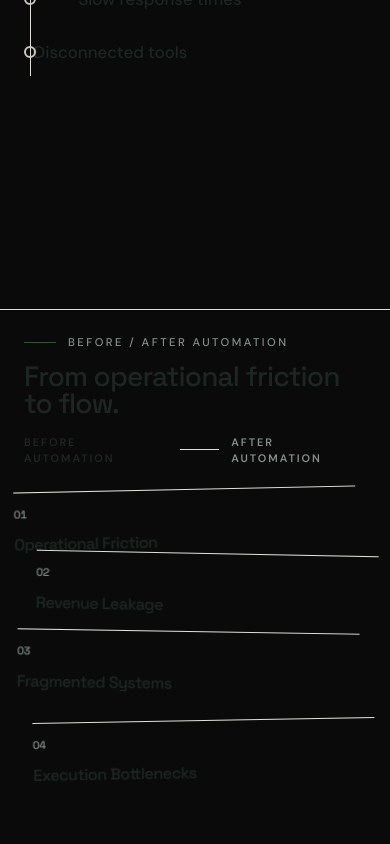
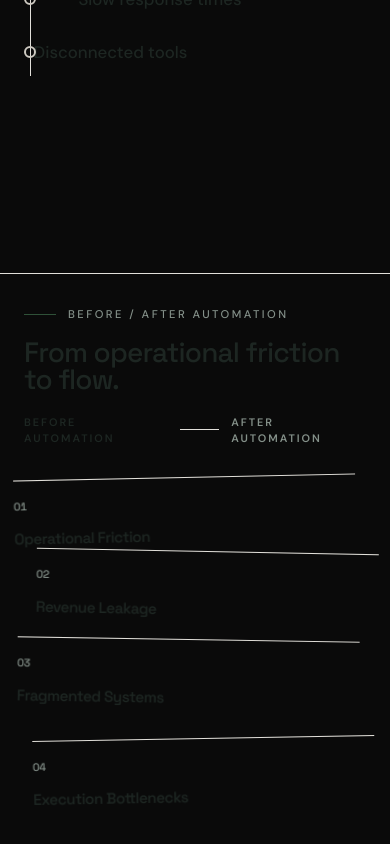
Before and after one commit to Osamatello/osamatelloagency-telloagency, a Next.js app: page / in a window 390 px wide. Shown: the part 3680-4524 px from the top of the page. Built offline with nearby package versions, Linux system fonts and the light colour scheme.

Commit message:
Finalize homepage responsive correction

```diff
--- a/components/site/home/BeforeAfterAutomation.tsx
+++ b/components/site/home/BeforeAfterAutomation.tsx
@@ -10,6 +10,8 @@ const SCATTER = [
   { x: 12, y: -6, r: 1.1 },
   { x: -7, y: -5, r: 0.9 },
   { x: 9, y: 7, r: -1 },
+  { x: -11, y: 5, r: 0.8 },
+  { x: 8, y: -7, r: -0.9 },
 ];
 
 /** A pinned scene that resolves scattered manual work into one ordered system. */
@@ -17,38 +19,72 @@ export function BeforeAfterAutomation() {
   const { dict, dir } = useI18n();
   const t = dict.home.beforeAfter;
   const { ref, progress } = usePinnedProgress<HTMLElement>();
-  const scene = ease(clamp((progress - 0.06) / 0.76));
+  const scene = ease(clamp((progress - 0.08) / 0.82));
 
   return (
-    <section ref={ref} className="relative min-h-[118svh] sm:min-h-[122svh] lg:min-h-[126svh]">
+    <section ref={ref} className="relative min-h-[165svh] sm:min-h-[175svh] lg:min-h-[190svh]">
       <div className="sticky top-0 flex h-[100svh] items-center overflow-hidden">
-        <div className="container-page relative z-10 border-t border-line py-4 sm:py-5 lg:py-6">
-          <div className="grid gap-4 sm:grid-cols-12 sm:items-end">
+        <div className="container-page relative z-10 border-t border-line py-6 sm:py-10 lg:py-12">
+          <div className="grid gap-5 sm:grid-cols-12 sm:items-end">
             <div className="sm:col-span-7">
               <span className="eyebrow">{t.eyebrow}</span>
-              <h2 className="text-display mt-3 max-w-2xl text-[clamp(1.75rem,4.4vw,3.25rem)] text-ink">{t.title}</h2>
+              <h2 className="text-display mt-4 max-w-2xl text-[clamp(1.75rem,4.4vw,3.25rem)] text-ink">
+                {t.title}
+              </h2>
             </div>
             <div className="flex items-center gap-3 sm:col-span-4 sm:col-start-9 sm:justify-end">
-              <span className="text-[0.68rem] font-semibold uppercase tracking-[0.18em] transition-colors text-ink-faint" style={{ color: scene < 0.5 ? 'hsl(var(--ds-ink))' : 'hsl(var(--ds-ink-faint))' }}>{t.beforeLabel}</span>
+              <span
+                className="text-[0.68rem] font-semibold uppercase tracking-[0.18em] transition-colors text-ink-faint"
+                style={{ color: scene < 0.5 ? 'hsl(var(--ds-ink))' : 'hsl(var(--ds-ink-faint))' }}
+              >
+                {t.beforeLabel}
+              </span>
               <span className="h-px w-10 bg-line" />
-              <span className="text-[0.68rem] font-semibold uppercase tracking-[0.18em] transition-colors" style={{ color: scene >= 0.5 ? 'hsl(var(--brand))' : 'hsl(var(--ds-ink-faint))' }}>{t.afterLabel}</span>
+              <span
+                className="text-[0.68rem] font-semibold uppercase tracking-[0.18em] transition-colors"
+                style={{ color: scene >= 0.5 ? 'hsl(var(--brand))' : 'hsl(var(--ds-ink-faint))' }}
+              >
+                {t.afterLabel}
+              </span>
             </div>
           </div>
 
-          <div className="relative mt-4 grid grid-cols-1 gap-y-0 sm:mt-6 sm:grid-cols-2 sm:gap-x-10 sm:gap-y-2 lg:ms-auto lg:w-[86%]">
+          <div className="relative mt-6 grid grid-cols-1 gap-y-0 sm:mt-12 sm:grid-cols-2 sm:gap-x-12 sm:gap-y-7 lg:ms-auto lg:w-[82%]">
             {t.pairs.map((pair, index) => {
-              const local = ease(clamp((scene - index * 0.17) / 0.28));
+              const local = ease(clamp((scene - index * 0.11) / 0.28));
               const scatter = SCATTER[index];
               const x = scatter.x * (dir === 'rtl' ? -1 : 1) * (1 - local);
               const outgoing = 1 - ease(clamp(local / 0.46));
               const incoming = ease(clamp((local - 0.54) / 0.46));
+
               return (
-                <article key={pair.before} className="relative min-h-[4rem] border-t border-line py-2 sm:min-h-[5.8rem] sm:py-3" style={{ transform: `translate3d(${x}px, ${scatter.y * (1 - local)}px, 0) rotate(${scatter.r * (1 - local)}deg)` }}>
-                  <span className="text-display text-[0.68rem] tabular-nums text-ink-faint">0{index + 1}</span>
-                  <div className="mt-1 h-[2rem] overflow-hidden sm:mt-2 sm:h-[2.5rem]">
-                    <div className="h-[4rem] sm:h-[5rem]" style={{ transform: `translate3d(0, ${-local * 50}%, 0)` }}>
-                      <p className="text-display flex h-1/2 items-center text-[clamp(1rem,2.7vw,1.85rem)] text-ink" style={{ opacity: outgoing, transform: `scale(${1 - local * 0.035})` }}>{pair.before}</p>
-                      <p className="text-display flex h-1/2 items-center text-[clamp(1rem,2.7vw,1.85rem)] text-brand" style={{ opacity: incoming, transform: `scale(${0.965 + local * 0.035})` }}>{pair.after}</p>
+                <article
+                  key={pair.before}
+                  className="relative min-h-[4.65rem] border-t border-line py-3 sm:min-h-[9rem] sm:py-5"
+                  style={{
+                    transform: `translate3d(${x}px, ${scatter.y * (1 - local)}px, 0) rotate(${scatter.r * (1 - local)}deg)`,
+                  }}
+                >
+                  <span className="text-display text-[0.68rem] tabular-nums text-ink-faint">
+                    0{index + 1}
+                  </span>
+                  <div className="mt-1.5 h-[2rem] overflow-hidden sm:mt-4 sm:h-[3rem]">
+                    <div
+                      className="h-[4rem] sm:h-[6rem]"
+                      style={{ transform: `translate3d(0, ${-local * 50}%, 0)` }}
+                    >
+                      <p
+                        className="text-display flex h-1/2 items-center text-[clamp(0.95rem,2.7vw,1.85rem)] text-ink"
+                        style={{ opacity: outgoing, transform: `scale(${1 - local * 0.035})` }}
+                      >
+                        {pair.before}
+                      </p>
+                      <p
+                        className="text-display flex h-1/2 items-center text-[clamp(0.95rem,2.7vw,1.85rem)] text-brand"
+                        style={{ opacity: incoming, transform: `scale(${0.965 + local * 0.035})` }}
+                      >
+                        {pair.after}
+                      </p>
                     </div>
                   </div>
                 </article>
```
